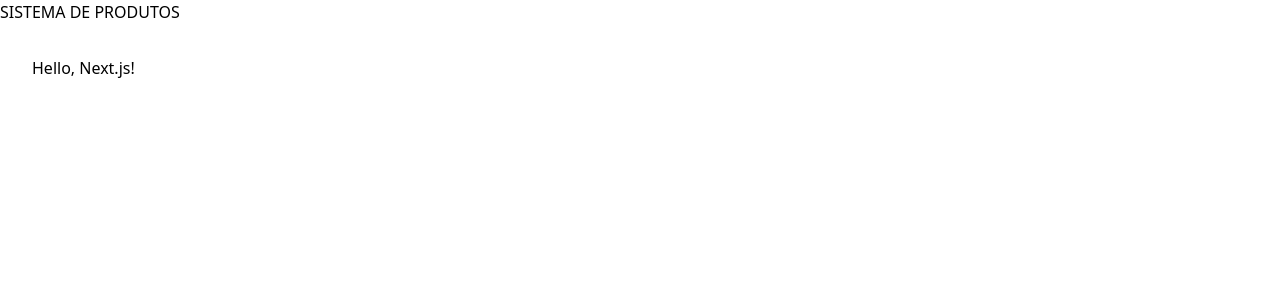
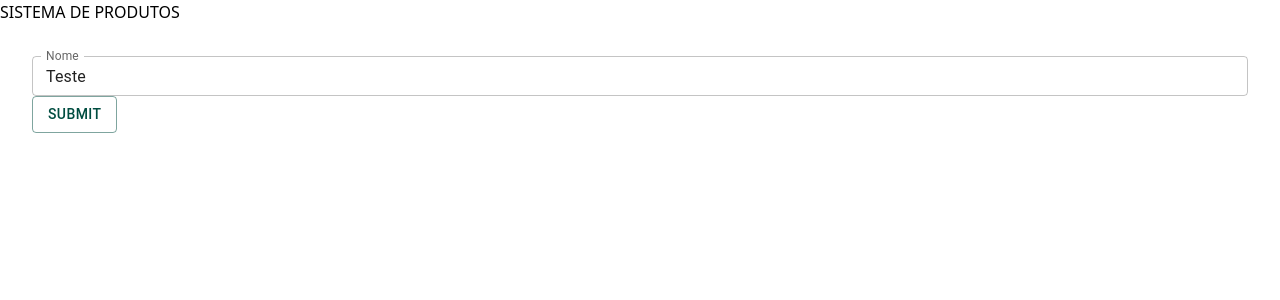
Before and after one commit to gilsonconceicao/Product-front-next, a Next.js app: page /Products in a window 1280 px wide. Shown: the top 300 px of the page. Built offline with nearby package versions, Linux system fonts and the light colour scheme.

Commit message:
create form  context and field text

```diff
--- a/package.json
+++ b/package.json
@@ -11,6 +11,7 @@
   "dependencies": {
     "@emotion/react": "^11.11.1",
     "@emotion/styled": "^11.11.0",
+    "@hookform/resolvers": "^3.3.2",
     "@mui/icons-material": "^5.14.13",
     "@mui/material": "^5.14.13",
     "@tanstack/react-query": "^4.36.1",
@@ -19,7 +20,9 @@
     "react": "^18",
     "react-click-outside": "^3.0.1",
     "react-dom": "^18",
-    "react-query": "^3.39.3"
+    "react-hook-form": "^7.47.0",
+    "react-query": "^3.39.3",
+    "yup": "^1.3.2"
   },
   "devDependencies": {
     "@types/node": "^20",
--- /dev/null
+++ b/src/Components/Forms/TextFormField/TextFormField.tsx
@@ -0,0 +1,37 @@
+'use client';
+import { Controller } from "react-hook-form";
+import { TextField, TextFieldProps } from "@mui/material";
+import { useFormContext } from "@/Contexts/FormContext/FormContext";
+
+type TextFormFieldProps = {
+  name: string,
+  label: string
+} & TextFieldProps;
+
+export const TextFormField = ({ name, label }: TextFormFieldProps) => {
+  const { control } = useFormContext();
+  return (
+    <Controller
+      name={name}
+      control={control}
+      render={({
+        field: { onChange, value },
+        fieldState: { error },
+        formState,
+      }) => {
+        return (
+          <TextField
+            helperText={error ? error.message : null}
+            size="small"
+            error={!!error}
+            onChange={onChange}
+            value={value}
+            fullWidth
+            label={label}
+            variant="outlined"
+          />
+        )
+      }}
+    />
+  );
+};
--- /dev/null
+++ b/src/Contexts/FormContext/FormContext.tsx
@@ -0,0 +1,56 @@
+'use client'
+import { createContext, useContext } from 'react';
+import { Control, FieldErrors, FieldValues, UseFormGetValues, UseFormRegister, UseFormReset, UseFormSetValue, UseFormWatch, useForm } from "react-hook-form"
+import { yupResolver } from "@hookform/resolvers/yup"
+
+type FormContextType = {
+  setValue: UseFormSetValue<any>;
+  watch: any;
+  control: any;
+  reset: UseFormReset<any>;
+  getValues: UseFormGetValues<any> | undefined;
+  errors: FieldErrors<any>;
+}
+
+const FormContext = createContext<FormContextType>({
+  errors: {},
+  setValue: () => {},
+  watch: () => { },
+  reset: () => { },
+  control: undefined,
+  getValues: undefined
+});
+
+type IChildren = {
+  children: React.ReactNode;
+  defaultValues: any,
+  validationSchema: any,
+  onSubmit: (values: FieldValues) => void;
+}
+
+export const FormContextProvider: React.FC<IChildren> = ({ children, defaultValues, validationSchema, onSubmit }) => {
+  const { handleSubmit, formState: { errors }, control, watch, reset, getValues, setValue} = useForm({
+    resolver: yupResolver(validationSchema),
+    defaultValues
+  });
+
+  return (
+    <FormContext.Provider
+      value={{
+        errors,
+        getValues,
+        reset,
+        control,
+        setValue,
+        watch
+      }}
+    >
+      <form onSubmit={handleSubmit(onSubmit)}>
+        {children}
+      </form>
+    </FormContext.Provider>
+  );
+};
+
+
+export const useFormContext = () => useContext(FormContext);
--- /dev/null
+++ b/src/app/Products/PageSchema.ts
@@ -0,0 +1,8 @@
+import * as yup from 'yup';
+export const validationSchemaPage = yup.object().shape({
+  name: yup.string().typeError('Campo precisa ser preenchido').required('Campo precisa ser preenchido')
+});
+
+export const defaultValuesPage = {
+  name: "Teste"
+}
--- a/src/app/Products/page.tsx
+++ b/src/app/Products/page.tsx
@@ -1,5 +1,27 @@
+'use client'
+import { TextFormField } from "@/Components/Forms/TextFormField/TextFormField";
+import { FormContextProvider } from "@/Contexts/FormContext/FormContext";
 import { useGetProductList } from "@/Hooks/Products/ProductsHook";
+import { object } from "yup";
+import { defaultValuesPage, validationSchemaPage } from "./PageSchema";
+import { Button } from "@mui/material";
 
 export default function Page() {
-  return <h1>Hello, Next.js!</h1>
+  return (
+    <>
+      <FormContextProvider
+        defaultValues={defaultValuesPage}
+        validationSchema={validationSchemaPage}
+        onSubmit={(values) => { debugger }}
+      >
+        <TextFormField
+          label="Nome"
+          type="text"
+          name="name"
+        />
+
+        <Button className="mt-2 " type="submit" variant="outlined">Submit</Button>
+      </FormContextProvider>
+    </>
+  )
 }
--- a/src/app/layout.tsx
+++ b/src/app/layout.tsx
@@ -3,7 +3,7 @@ import './globals.css';
 import type { Metadata } from 'next';
 import { Inter } from 'next/font/google';
 import { QueryClientCustomProvider } from '@/Contexts/QueryClientContext/QueryClientContext';
-import { ThemeCustomProvider } from '@/Contexts/ThemeProvider/ThemeProvider';
+import { ThemeCustomProvider } from '@/Contexts/ThemeProvider/ThemeContext';
 
 const inter = Inter({ subsets: ['latin'] })
 
--- a/src/servers/Products/Products.ts
+++ b/src/servers/Products/Products.ts
@@ -31,3 +31,7 @@ type Address = {
 export async function getAllProducts() {
   return await AxiosConfig({ endpoint: '/Product', method: 'GET' });
 }
+
+export async function deleteProduct(id: string) {
+  return await AxiosConfig({ endpoint: `/Product/${id}`, method: 'DELETE' });
+}
```
Also changed, not shown: src/Components/Actions/Actions.tsx (+8 -7 lines), src/Hooks/Products/ProductsHook.tsx (+12 -2 lines), src/Pages/ProductsList/index.tsx (+17 -11 lines), src/Contexts/ThemeProvider/ThemeContext.tsx (renamed from src/Contexts/ThemeProvider/ThemeProvider.tsx), 1 other file (tests, documents, lock files or other folders).
